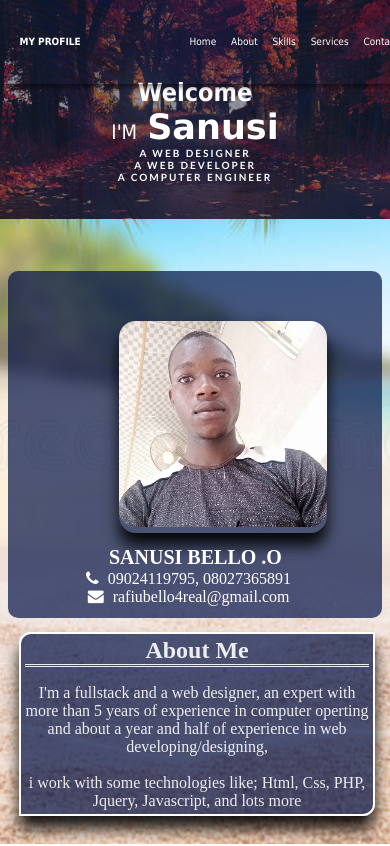
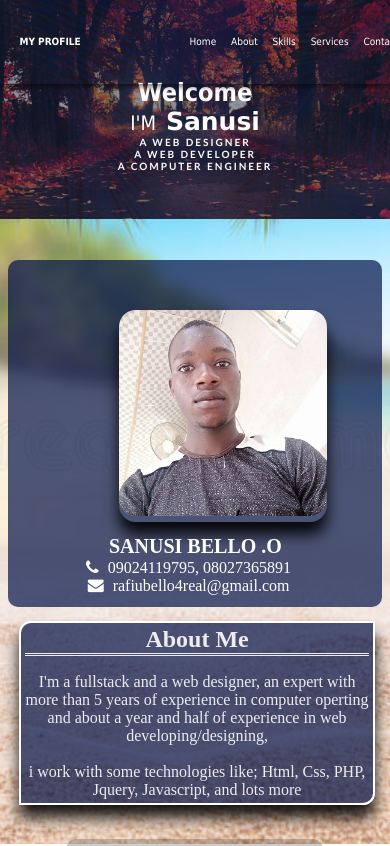
Before and after one commit to TunarshBee/my-portfolio-, a PHP site: page / in a window 390 px wide. Shown: the top 846 px of the page. Run offline with PHP 8.4, Linux system fonts and the light colour scheme.

Commit message:
small font

```diff
--- a/myPortfolio.css
+++ b/myPortfolio.css
@@ -507,7 +507,7 @@ fieldset{
     #myName{
         margin-left: 10px;
 
-        font-size: 35px;
+        font-size: 25px;
         font-family:Verdana, Geneva, Tahoma, sans-serif;
     }
 
@@ -730,7 +730,7 @@ fieldset{
     }
 
     legend{
-        text-transform: uppercase;
+        /* text-transform: uppercase; */
         text-align: center;
         /* padding: %; */
         font-size: 16px;
```
